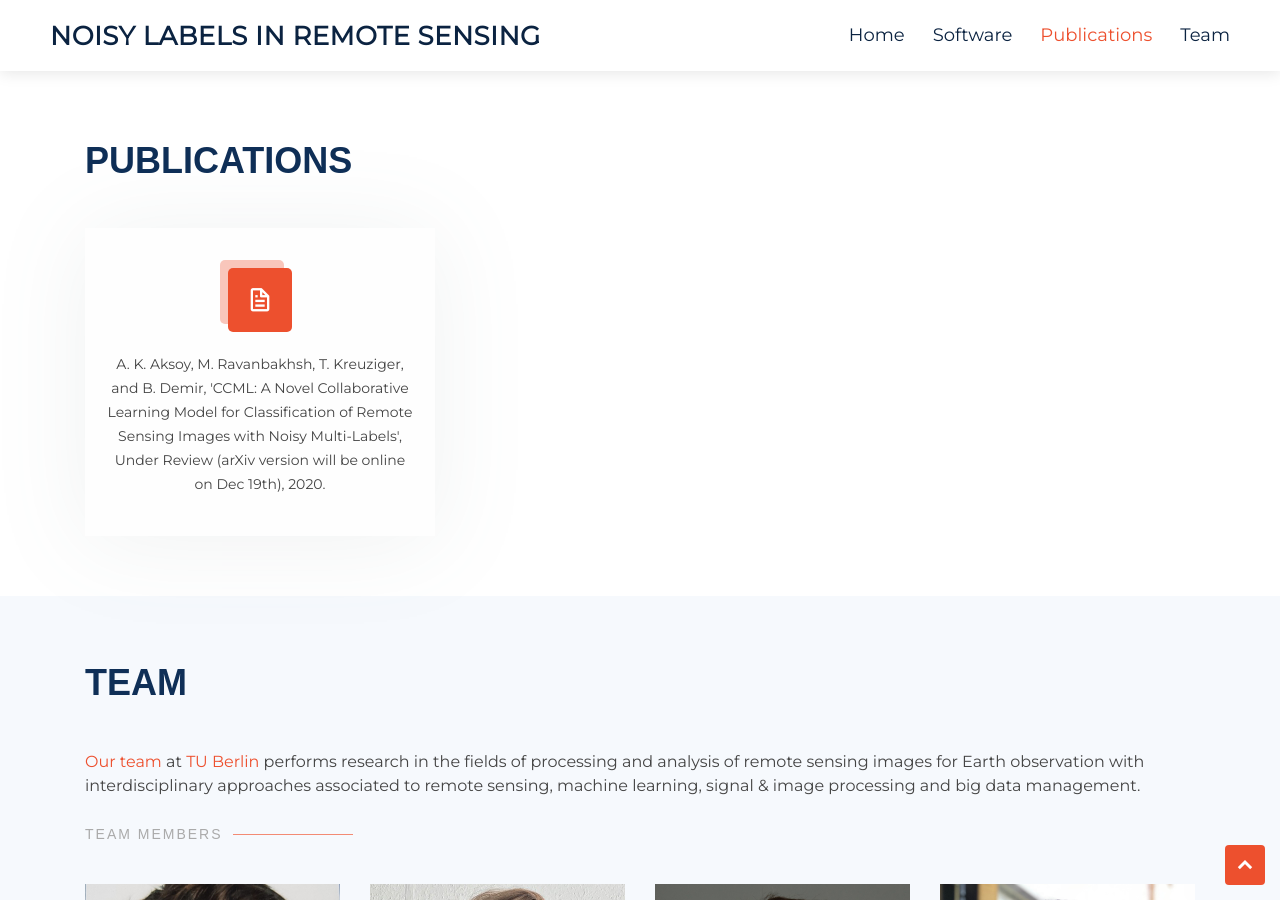
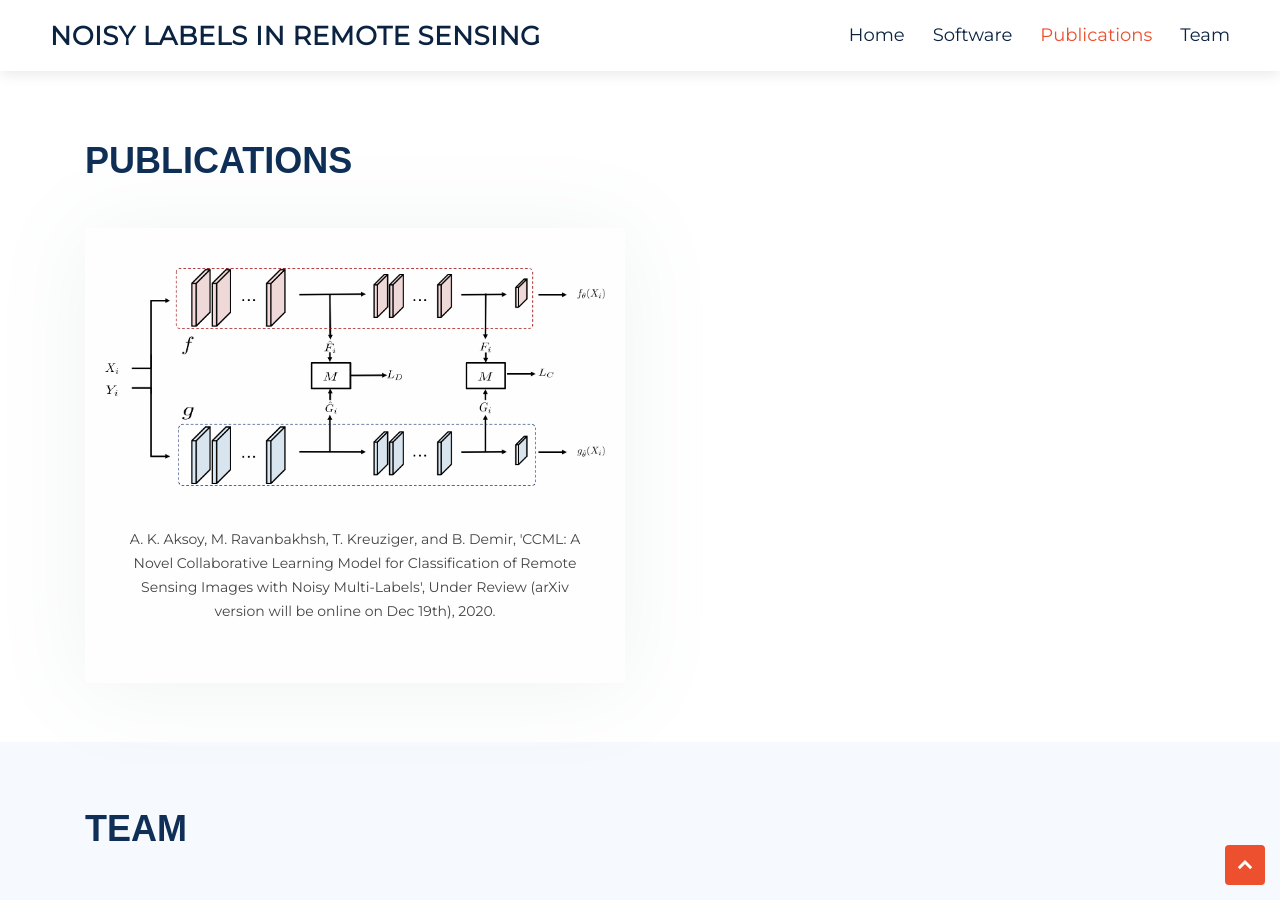
Before and after one commit to rsim-tu-berlin/noisy-label-in-rs.org, a Jekyll site: the page built from index.md, in a window 1280 px wide and 900 px high, scrolled down 1267 px. Built offline with Jekyll 4.4.1, drawn with Linux system fonts in a browser that asks for light colours.

Commit message:
update the article

```diff
--- a/_layouts/page.html
+++ b/_layouts/page.html
@@ -144,14 +144,14 @@
           </div>
 
           <div class="row">
-            <div class="col-lg-4 col-md-6 d-flex align-items-stretch mt-4 mt-md-0" data-aos="zoom-in" data-aos-delay="200">
-              <div class="icon-box">
-                <div class="icon"><i class="bx bx-file"></i></div>
-                <h4><a href=""></a></h4>
-                <p>A. K. Aksoy, M. Ravanbakhsh, T. Kreuziger, and B. Demir, 'CCML: A Novel Collaborative Learning Model for Classification of Remote Sensing Images with Noisy Multi-Labels', Under Review (arXiv version will be online on Dec 19th), 2020.</p>
+            <div class="col-lg-6 col-md-6 d-flex align-items-stretch mt-4 mt-md-0" data-aos="zoom-in" data-aos-delay="200">
+              <div class="card">
+                <img class="card-img-top" src="./assets/img/teaser.png" alt="Card image cap">
+                <div class="card-body" style="padding-top: 40px">
+                  <p class="card-text">A. K. Aksoy, M. Ravanbakhsh, T. Kreuziger, and B. Demir, 'CCML: A Novel Collaborative Learning Model for Classification of Remote Sensing Images with Noisy Multi-Labels', Under Review (arXiv version will be online on Dec 19th), 2020.</p>
+                </div>
               </div>
             </div>
-
           </div>
 
         </div>
--- a/assets/css/custom.css
+++ b/assets/css/custom.css
@@ -16,6 +16,25 @@
 
 .custom-article-box {
 	padding-right: 40px;
+}
+
+.services .card {
+	border: 0px;
+	text-align: center;
+	background: #fefefe;
+	box-shadow: 0px 5px 90px 0px rgba(110, 123, 131, 0.1);
+	padding: 40px 20px;
+	transition: all ease-in-out 0.3s;
+}
+
+.services .card:hover {
+	box-shadow: 0 4px 8px 0 rgba(0, 0, 0, 0.2), 0 6px 20px 0 rgba(0, 0, 0, 0.19);
+}
+
+.services .card p {
+	line-height: 24px;
+	font-size: 14px;
+	text-align: center;
 }
 
 /* logo section */
```
Also changed, not shown: assets/img/teaser.png (added).
